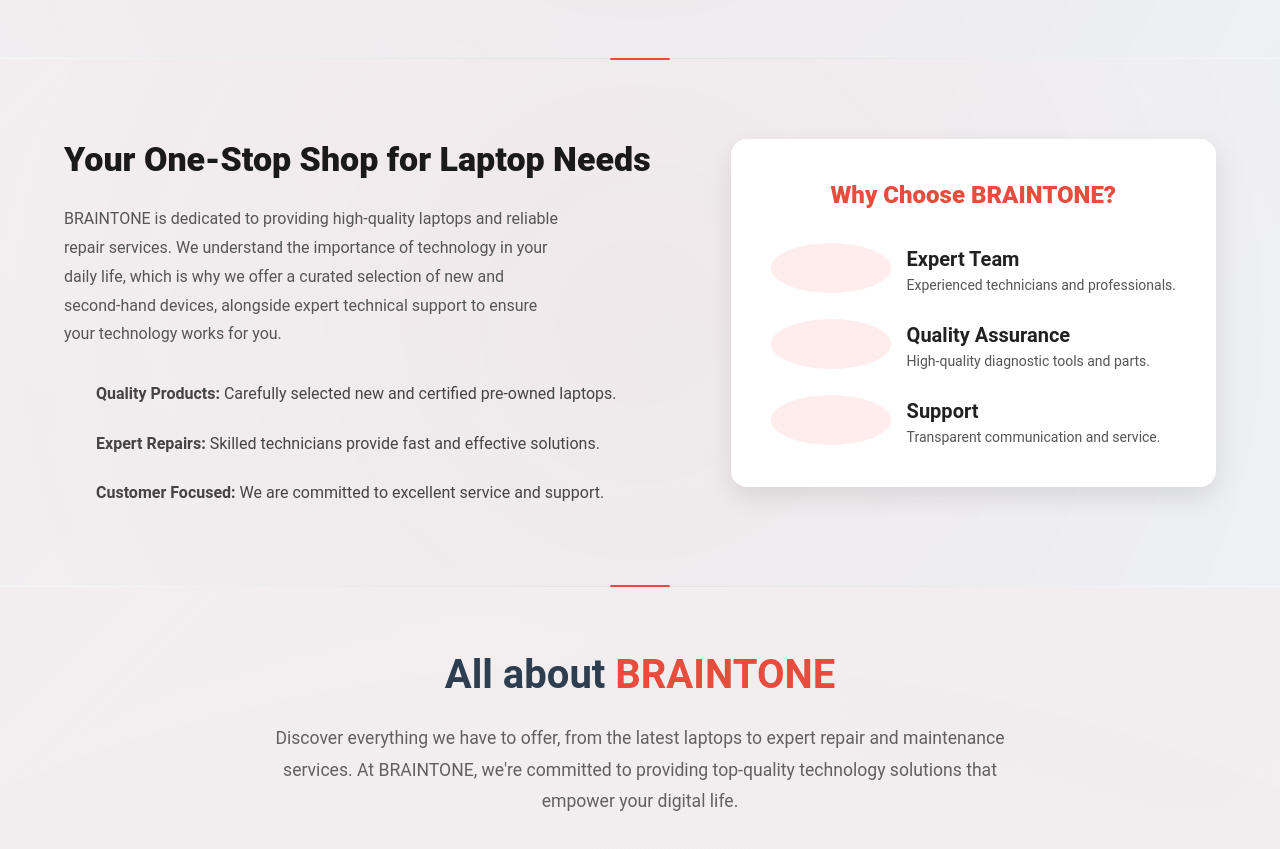
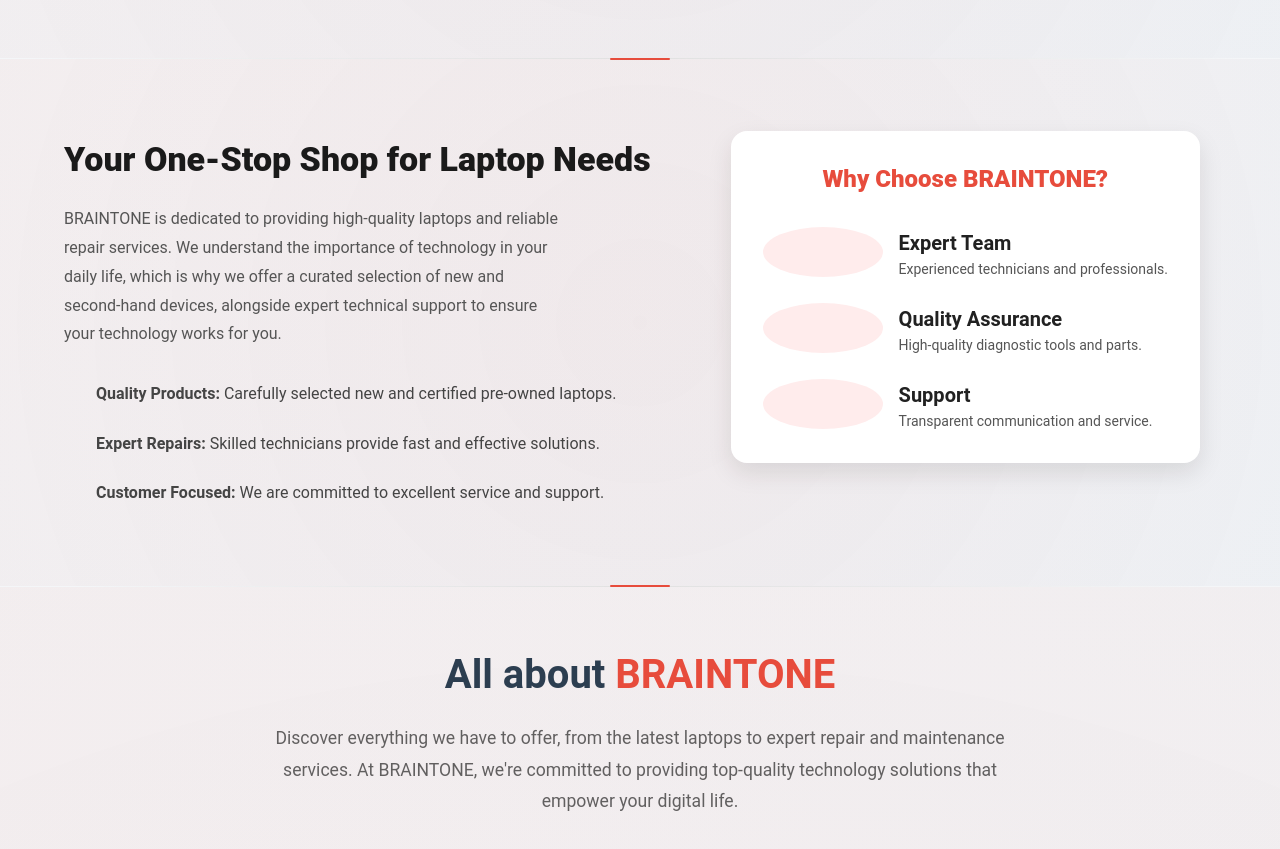
Before and after one commit to AtharvaSurve28/BRAINTONE-, a React (Create React App) app in the folder frontend/: page / in a window 1280 px wide. Shown: the part 1380-2229 px from the top of the page. Built offline with nearby package versions, Linux system fonts and the light colour scheme; no server answers; some icons are missing; the HTML template or start-up script is replaced by a standard one.

Commit message:
UI: Align Why Choose box to top-right of section

```diff
--- a/frontend/src/pages/HomePage.js
+++ b/frontend/src/pages/HomePage.js
@@ -554,16 +554,18 @@
               item
               xs={12}
               md={6}
-              sx={{ display: "flex", justifyContent: "center" }}
+              sx={{ display: "flex", justifyContent: "flex-end" }}
             >
               <Paper
                 elevation={3}
                 sx={{
-                  p: { xs: 3, md: 5 },
+                  p: { xs: 3, md: 4 },
                   borderRadius: 4,
                   width: "100%",
+                  maxWidth: "500px",
                   minHeight: 320,
                   boxShadow: "0px 10px 25px rgba(0,0,0,0.1)",
+                  mt: -1, // Nudge up to align perfectly with text
                 }}
               >
                 <Typography
```
